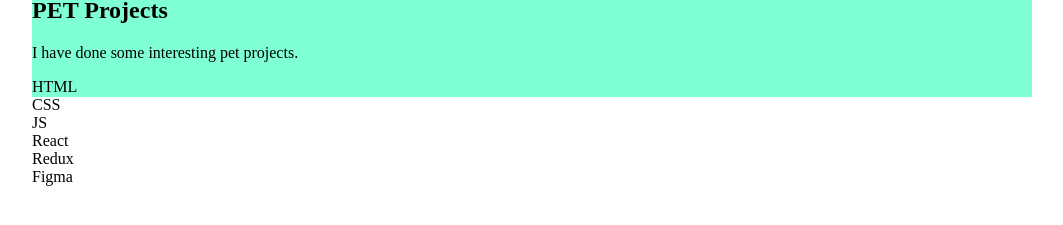
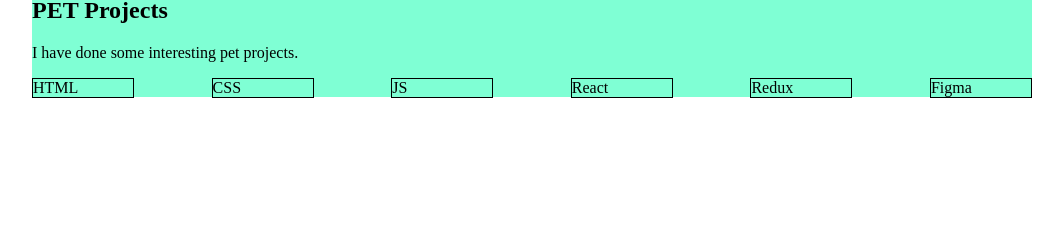
Before and after one commit to adambaker786/portfolio, a React (Create React App) app: page / in a window 1280 px wide. Shown: the part 463-688 px from the top of the page, without its empty margins (108-1171 px from the left). Built offline with nearby package versions, Linux system fonts and the light colour scheme.

Commit message:
using flex

```diff
--- a/src/index.css
+++ b/src/index.css
@@ -49,3 +49,14 @@ html, body {
   height: 100px;
 
 }
+
+.steck {
+  display: flex;
+  justify-content: space-between;
+  flex-wrap: wrap;
+}
+
+.container{
+  width: 100px;
+  border: 1px solid black;
+}
```
